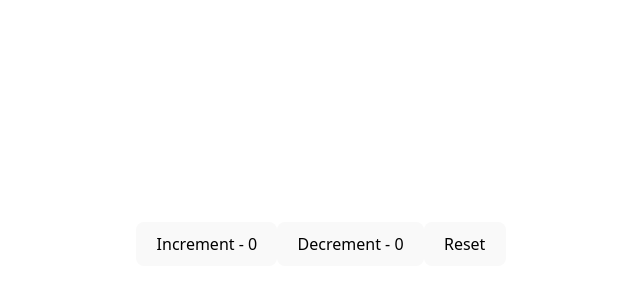
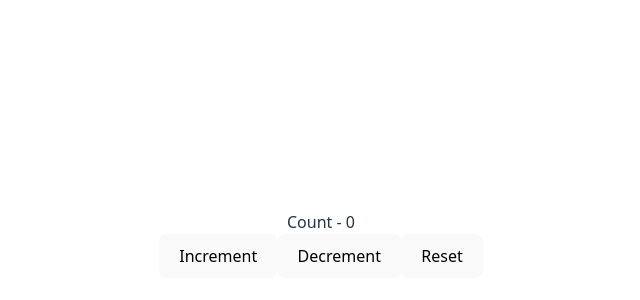
Before and after one commit to Sriramkumar-S/revise-react, a React (Vite) app: page / in a window 1280 px wide. Shown: the part 156-456 px from the top of the page, without its empty margins (319-959 px from the left). Built offline with nearby package versions, Linux system fonts and the light colour scheme.

Commit message:
Rendering - useReducer update

```diff
--- a/src/Render_Demo/Components/UseReducerRender/UseReducerRender.jsx
+++ b/src/Render_Demo/Components/UseReducerRender/UseReducerRender.jsx
@@ -14,9 +14,9 @@
     console.log('UseReducer Rendered')
   return (
     <div>
-      {/* <div>Count - {count}</div> */}
-      <button onClick={() => dispatch('increment')}>Increment - {count}</button>
-      <button onClick={() => dispatch('decrement')}>Decrement - {count}</button>
+      <div>Count - {count}</div>
+      <button onClick={() => dispatch('increment')}>Increment</button>
+      <button onClick={() => dispatch('decrement')}>Decrement</button>
       <button onClick={() => dispatch('reset')}>Reset</button>
     </div>
   )
```
Also changed, not shown: 1 other file (tests, documents, lock files or other folders).
